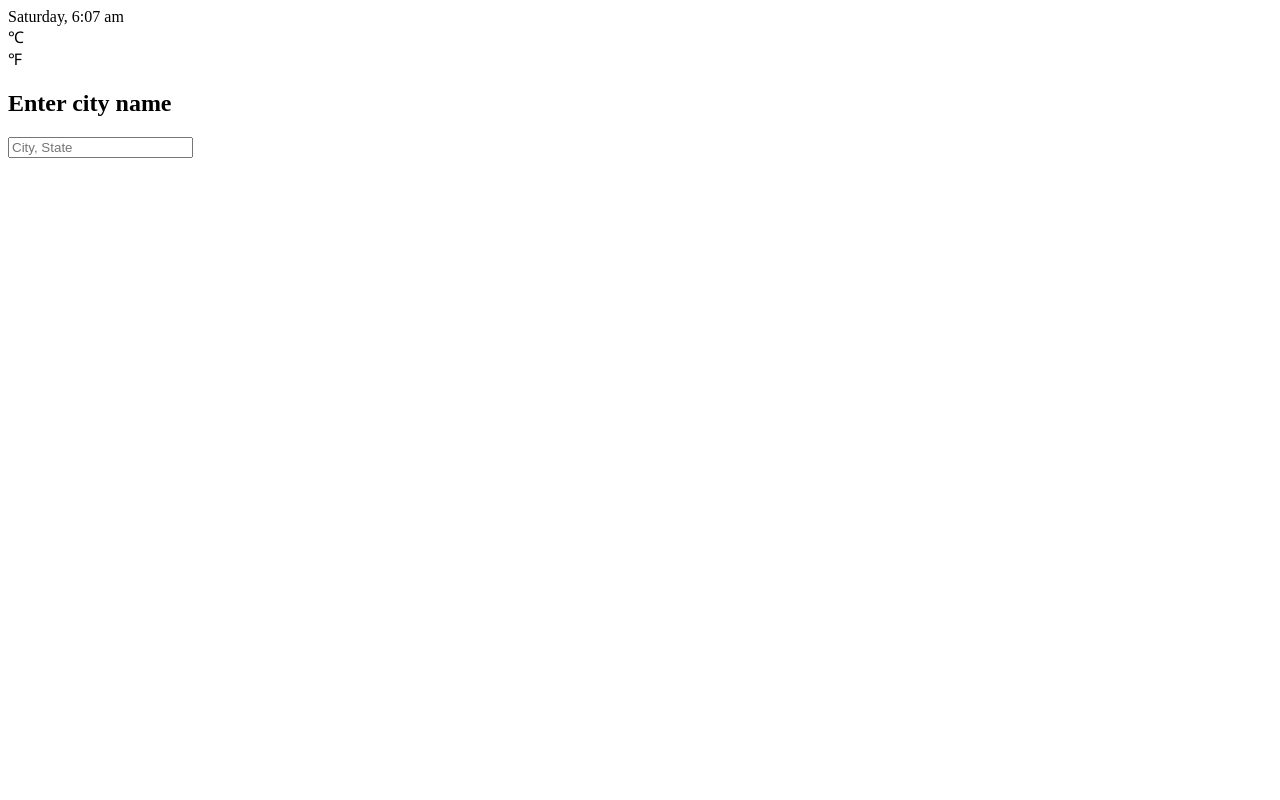
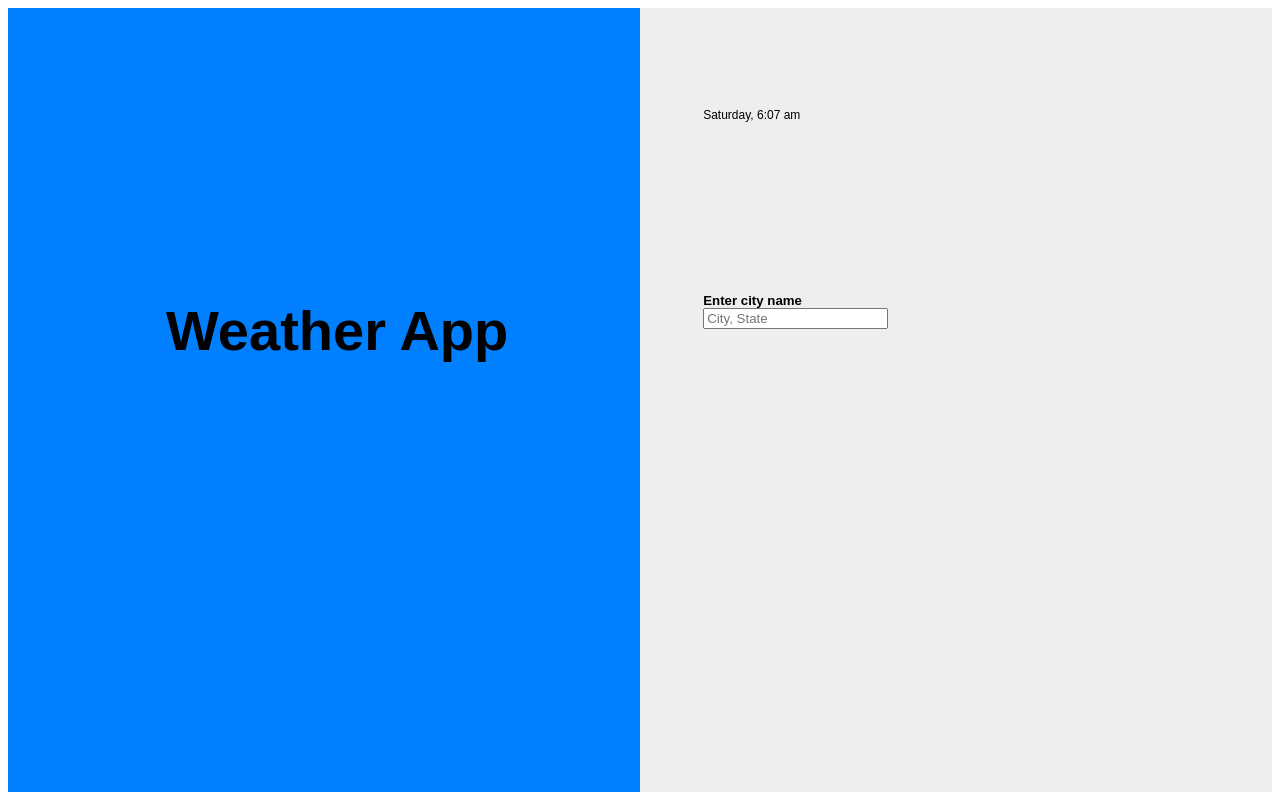
Before and after one commit to ajithcravi/Weather-App-V-1.0, a plain HTML site: page index.html in a window 1280 px wide. Drawn offline with Linux system fonts and the light colour scheme.

Commit message:
Completed except degree fahrenheit conversion

```diff
--- a/index.html
+++ b/index.html
@@ -2,20 +2,25 @@
 Description: This is a weather app that shows weather of pre-defined some cities-->
 
 <!DOCTYPE html>
-<script type="text/javascript" src="weather.js"></script>
 <html>
     <head>
         <title>Weather App</title>
     </head>
 
     <body onload="day(), setTimeout();">
-        <div></div>
+        <div id="leftHalf">
+            <div id="leftContent">
+                <h1 id="firstWord">Weather App</h1>
+            </div>
+        </div>
+        <div id="rightHalf">
+            <div id="rightContent">
                 <div id="cityState"></div>
                 <div id="dayTime"></div>
                 <div id="climate"></div>
-        <div id="temperature"> <div id="degreeScale" onclick="">&#8451;</div><div id="fahrenheitScale" onclick="">&#8457;</div></div>
+                <div id="temperature"></div>
                 <div id="search" >
-        <h2>Enter city name</h2>
+                    <h5>Enter city name <br>
                         <input id="city" list="cities" placeholder="City, State" onchange="return validateForm()">
                         <datalist id="cities" >
                             <option value="Ahmedabad, Gujarat"></option>
@@ -30,7 +35,11 @@ Description: This is a weather app that shows weather of pre-defined some cities
                             <option value="Pune, Maharashtra"></option>
                             <option value="Surat, Gujarat"></option>
                             <option value="Tirunelveli, Tamil Nadu"></option>
-            </datalist>
+                        </datalist> </h5>
+                </div>
+            </div>
         </div>
     </body>
+<script type="text/javascript" src="weather.js"></script>
+<link rel="stylesheet" type="text/css" href="style.css">
 </html>
--- /dev/null
+++ b/style.css
@@ -0,0 +1,57 @@
+/*This .css file belongs to the Weather App
+Description: This is a weather app that shows weather of pre-defined some cities*/
+
+#leftHalf {
+    position: relative;
+    width: 50%;
+    float: left;
+    height: 98vh;
+    background-color: #0080ff;
+    z-index: 1010101010;
+    font-family: Arial, Helvetica, sans-serif, Helvetica, sans-serif;
+    font-size: 1.75em;
+}
+
+#rightHalf {
+    position: relative;
+    width: 50%;
+    float: right;
+    height: 98vh;
+    background-color: #eee;
+    z-index: 1010101010;
+    font-family: Arial, Helvetica, sans-serif;
+}
+
+#rightContent {
+    padding-left: 10%;
+    padding-top: 15%;
+}
+
+#leftContent {
+    padding-left: 25%;
+    padding-top: 40%;
+}
+
+#cityState{
+    font-size: 1.5em;
+}
+
+#dayTime{
+    margin-top: 1%;
+    font-size: 0.75em;
+}
+
+#climate{
+    margin-top: 1%;
+    font-size: 0.75em;
+}
+
+#temperature{
+    margin-top: 5%;
+    font-size: 2em;
+    font-weight: bolder;
+}
+
+#search{
+    margin-top: 30%;
+}
--- a/weather.js
+++ b/weather.js
@@ -17,15 +17,14 @@ const cityWeather = [
   {loca: "Tirunelveli, Tamil Nadu", temperature: 34, weather: "Mostly Cloudy" }
 ]
 
-
-
 function validateForm() {
     var cityName = document.getElementById("city").value;
     var cityFind = cityWeather.filter(function (something) { if (something.loca.includes(cityName))return something});
-    var temp = cityFind[0].temperature;
+    var temp = cityFind[0].temperature + " &#8451;";
     var climate = cityFind[0].weather;
     return document.getElementById("cityState").innerHTML = cityName, document.getElementById("temperature").innerHTML = temp, document.getElementById("climate").innerHTML = climate;
   }
+
 function day(){
     //Code for day
     const DAYS = ["Sunday","Monday","Tuesday","Wednesday","Thursday","Friday","Saturday",];
@@ -62,5 +61,4 @@ function day(){
     }
     return document.getElementById("dayTime").innerHTML = day + ", " + hours + ":" + minutes + " " + dayTag;
     setTimeout(updateClock, 1000);
-    updateClock();
 }
```
Lines whose indentation alone changed are shown as unchanged.
